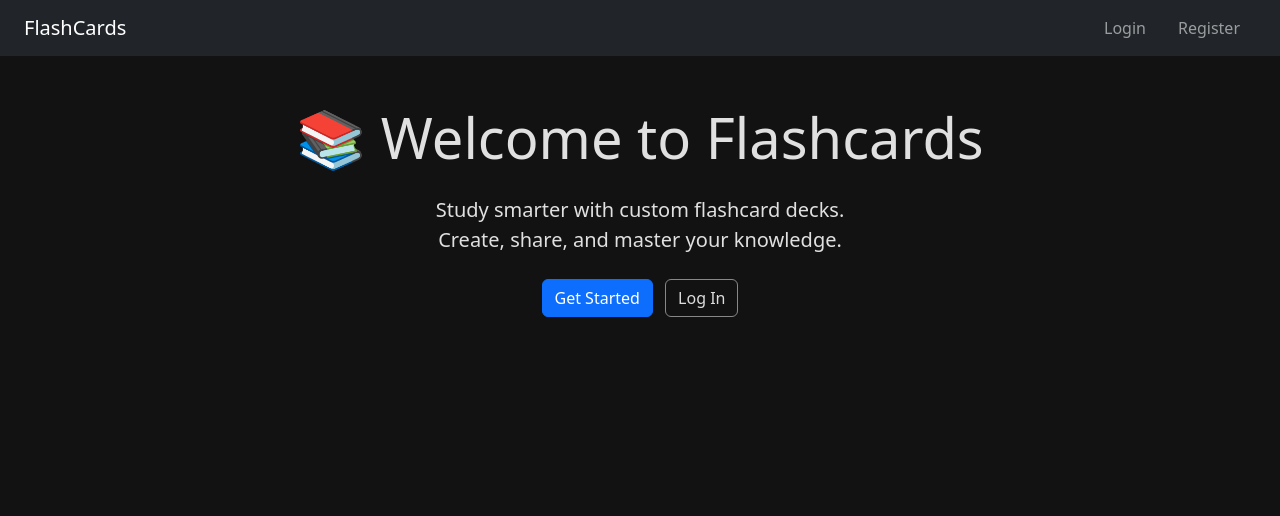
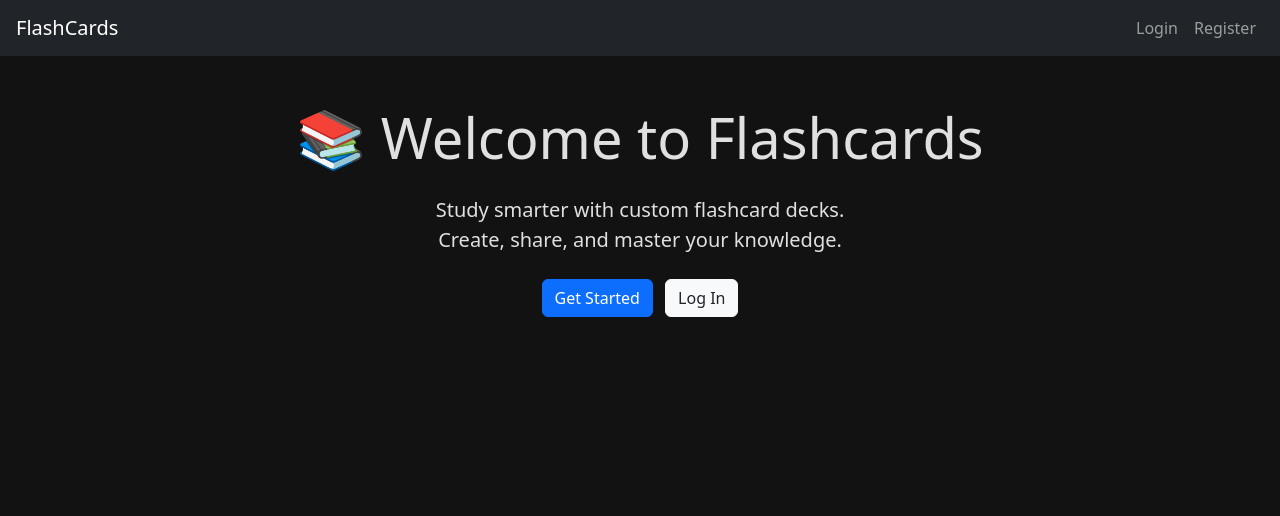
Before and after one commit to art64722/flashcards-app, a Flask app: page / in a window 1280 px wide. Shown: the top 516 px of the page. Run offline with Flask 3, Linux system fonts and the light colour scheme.

Commit message:
Add more info in head and fix visibility on mobile

```diff
--- a/templates/index.html
+++ b/templates/index.html
@@ -12,7 +12,7 @@
 
     {% if not session.get("user_id") %}
         <a href="/register" class="btn btn-primary me-2">Get Started</a>
-        <a href="/login" class="btn btn-outline-light">Log In</a>
+        <a href="/login" class="btn btn-light text-dark">Log In</a>
     {% else %}
         <a href="/decks" class="btn btn-success">Go to My Decks</a>
     {% endif %}
--- a/templates/layout.html
+++ b/templates/layout.html
@@ -2,30 +2,46 @@
 <html lang="en">
     <head>
         <meta charset="UTF-8">
+        <meta http-equiv="X-UA-Compatible" content="IE=edge">
+        <meta name="viewport" content="width=device-width, initial-scale=1.0">
+
+        <!-- Social -->
+        <meta name="description" content="A simple flashcard web app to help you study smarter.">
+        <meta name="author" content="Artem Artemenko">
+
         <title>{% block title %}{% endblock %}</title>
+
         <link href="https://cdn.jsdelivr.net/npm/bootstrap@5.3.0/dist/css/bootstrap.min.css" rel="stylesheet">
         <link href="/static/style.css" rel="stylesheet">
     </head>
     <body class="d-flex flex-column min-vh-100">
         <header>
-            <nav class="navbar navbar-expand-lg navbar-dark bg-dark px-4">
+            <nav class="navbar navbar-expand-lg navbar-dark bg-dark px-3">
+
                 <a class="navbar-brand" href="/">FlashCards</a>
 
-                <div class="collapse navbar-collapse">
+                  <!-- Hamburger toggle button (only shows on small screens) -->
+                <button class="navbar-toggler" type="button" data-bs-toggle="collapse" data-bs-target="#navbarContent"
+                        aria-controls="navbarContent" aria-expanded="false" aria-label="Toggle navigation">
+                    <span class="navbar-toggler-icon"></span>
+                </button>
+
+                <!-- Collapsible part -->
+                <div class="collapse navbar-collapse" id="navbarContent">
                     <ul class="navbar-nav ms-auto">
-                    {% if session["user_id"] %}
+                    {% if session.get("user_id") %}
                         <li class="nav-item">
-                            <a class="nav-link px-3" href="/logout">Logout</a>
+                        <a class="nav-link" href="/decks">My Decks</a>
                         </li>
-                        <li>
-                            <a class="nav-link px-3" href="/decks">My decks</a>
+                        <li class="nav-item">
+                        <a class="nav-link" href="/logout">Logout</a>
                         </li>
                     {% else %}
                         <li class="nav-item">
-                            <a class="nav-link px-3" href="/login">Login</a>
+                        <a class="nav-link" href="/login">Login</a>
                         </li>
                         <li class="nav-item">
-                            <a class="nav-link px-3" href="/register">Register</a>
+                        <a class="nav-link" href="/register">Register</a>
                         </li>
                     {% endif %}
                     </ul>
@@ -44,5 +60,7 @@
             <br>
             <small>See project in GitHub: <a href="https://github.com/art64722/flashcards-app.git">FlashCards</a></small>
         </footer>
+
+        <script src="https://cdn.jsdelivr.net/npm/bootstrap@5.3.0/dist/js/bootstrap.bundle.min.js"></script>
     </body>
 </html>
```
